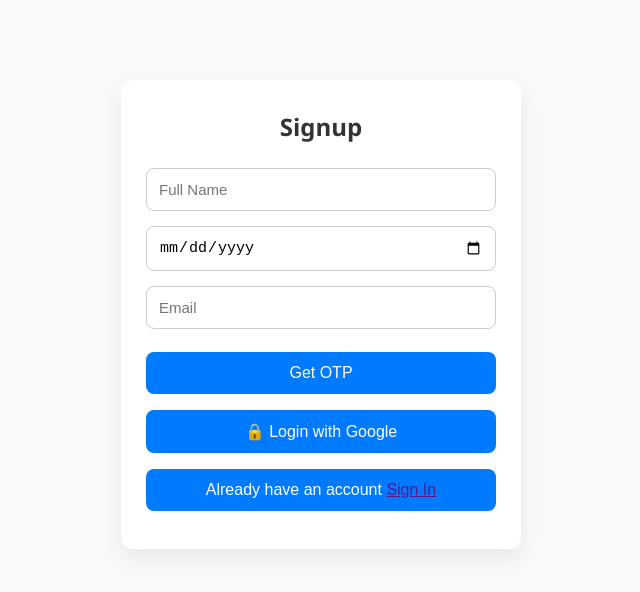
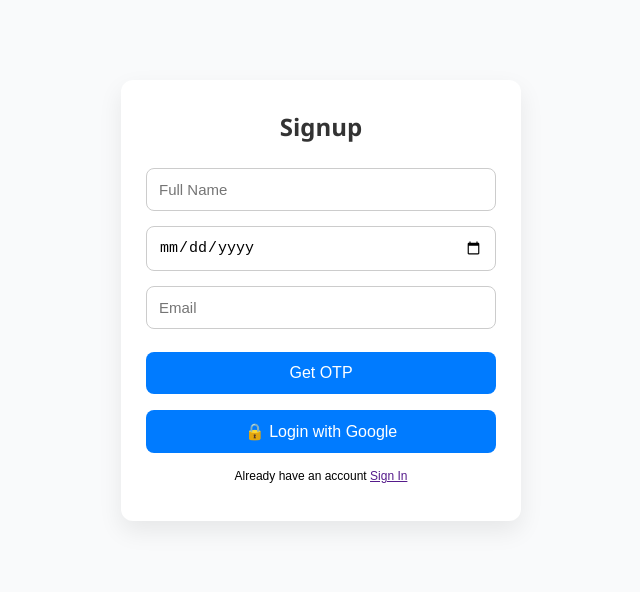
Before and after one commit to tallha-khan/notes_app, a React (Create React App) app in the folder note-app-client/: page / in a window 1280 px wide. Shown: the top 592 px of the page, without its empty margins (319-959 px from the left). Built offline with nearby package versions, Linux system fonts and the light colour scheme.

Commit message:
Interface change 4

```diff
--- a/note-app-client/src/Login.css
+++ b/note-app-client/src/Login.css
@@ -38,7 +38,7 @@ body {
   border-color: #007bff;
 }
 
-.login-container button {
+.button-group button {
   background-color: #007bff;
   color: #fff;
   border: none;
@@ -50,7 +50,7 @@ body {
   transition: background-color 0.3s ease;
 }
 
-.login-container button:hover {
+.button-group button:hover {
   background-color: #0056b3;
 }
 
--- a/note-app-client/src/pages/Login.js
+++ b/note-app-client/src/pages/Login.js
@@ -81,6 +81,7 @@ function Login() {
         </>
       ) : (
         <>
+        <div class="button-group">
           <p>✅ OTP sent to {form.email}</p>
           <input
             type="text"
@@ -90,7 +91,7 @@ function Login() {
           />
           <button onClick={handleVerify}>✅ Verify</button>
 
-
+          </div>
         </>
       )}
     </div>
```
